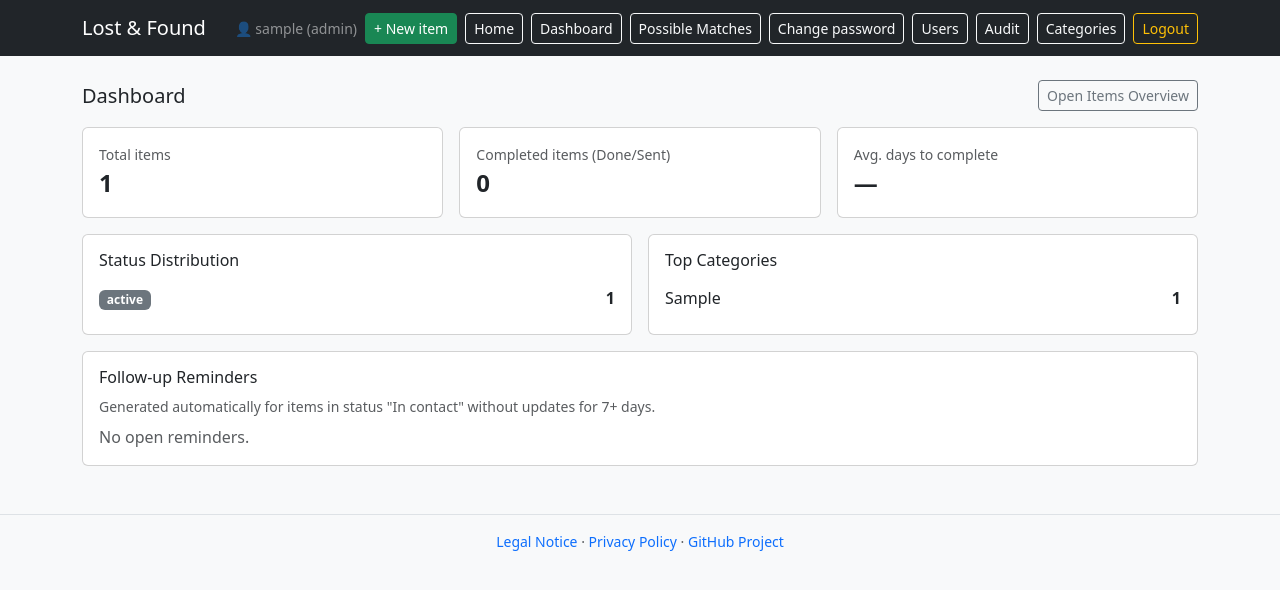
After one commit to bgernand/LostandFound-App, a Flask app: page /dashboard in a window 1280 px wide. The commit adds this page. Shown: the top 590 px of the page. Run offline with Flask 3, Linux system fonts and the light colour scheme; the visitor is signed in with stand-in values (Sample User, id 1); tables that the repository leaves empty hold one stand-in row (values such as "Sample post"); parts of the project's set-up code (start-up, migrations or seed data) failed here and were passed over.

Commit message:
A lot of new Features

```diff
--- a/app.py
+++ b/app.py
@@ -93,7 +93,8 @@ STATUS_COLORS = {
     "Lost forever": "dark",
 }
 
-ROLES = ["admin", "staff"]
+ROLES = ["admin", "staff", "viewer"]
+WRITE_ROLES = ("admin", "staff")
 CONTACT_WAYS = ["Yellow sheet", "E-Mail", "Other (Put in note)"]
 SAVED_SEARCH_SCOPES = {"index", "matches"}
 SAVED_SEARCH_ALLOWED_KEYS = {
@@ -115,6 +116,13 @@ STOPWORDS = {
     "the", "a", "an", "and", "or", "of", "to", "for", "with", "in", "on",
     "is", "are", "am", "my", "your", "our", "der", "die", "das", "und",
     "ein", "eine", "mit", "im", "am", "zu", "von", "la", "le", "de"
+}
+SEARCH_SYNONYMS = {
+    "phone": ["telefon", "tel", "mobile", "handy"],
+    "mail": ["email", "e-mail"],
+    "key": ["keys", "schluessel", "schlüssel"],
+    "wallet": ["purse", "geldbeutel", "portemonnaie"],
+    "bag": ["backpack", "rucksack"],
 }
 
 
@@ -324,6 +332,23 @@ def init_db():
         CREATE INDEX IF NOT EXISTS idx_saved_searches_user_scope
         ON saved_searches(user_id, scope, created_at)
     """)
+    conn.execute("""
+        CREATE TABLE IF NOT EXISTS reminders (
+            id INTEGER PRIMARY KEY AUTOINCREMENT,
+            item_id INTEGER NOT NULL,
+            reminder_type TEXT NOT NULL,
+            message TEXT NOT NULL,
+            due_at TEXT NOT NULL,
+            is_done INTEGER NOT NULL DEFAULT 0,
+            created_at TEXT NOT NULL,
+            done_at TEXT,
+            FOREIGN KEY(item_id) REFERENCES items(id) ON DELETE CASCADE
+        )
+    """)
+    conn.execute("""
+        CREATE INDEX IF NOT EXISTS idx_reminders_open_due
+        ON reminders(is_done, due_at)
+    """)
 
     # Public link features
     ensure_column(conn, "items", "public_token", "TEXT")
@@ -425,6 +450,47 @@ def auto_mark_lost_forever(conn):
     return cur.rowcount or 0
 
 
+def auto_create_followup_reminders(conn):
+    cutoff = (datetime.utcnow() - timedelta(days=7)).isoformat(timespec="seconds")
+    rows = conn.execute(
+        """
+        SELECT i.id, i.title, coalesce(i.updated_at, i.created_at) AS last_touch
+        FROM items i
+        WHERE i.status='In contact'
+          AND coalesce(i.updated_at, i.created_at) IS NOT NULL
+          AND coalesce(i.updated_at, i.created_at) <= ?
+        """,
+        (cutoff,),
+    ).fetchall()
+    created = 0
+    for r in rows:
+        existing = conn.execute(
+            """
+            SELECT id
+            FROM reminders
+            WHERE item_id=? AND reminder_type='followup' AND is_done=0
+            LIMIT 1
+            """,
+            (int(r["id"]),),
+        ).fetchone()
+        if existing:
+            continue
+        conn.execute(
+            """
+            INSERT INTO reminders (item_id, reminder_type, message, due_at, is_done, created_at)
+            VALUES (?, 'followup', ?, ?, 0, ?)
+            """,
+            (
+                int(r["id"]),
+                f"Follow up pending contact for item #{int(r['id'])}: {r['title'] or 'Untitled'}",
+                now_utc(),
+                now_utc(),
+            ),
+        )
+        created += 1
+    return created
+
+
 @app.before_request
 def _auto_status_maintenance():
     global _status_maintenance_day
@@ -435,6 +501,7 @@ def _auto_status_maintenance():
     conn = get_db()
     try:
         changed = auto_mark_lost_forever(conn)
+        reminders = auto_create_followup_reminders(conn)
         conn.commit()
     finally:
         conn.close()
@@ -442,11 +509,20 @@ def _auto_status_maintenance():
     _status_maintenance_day = today
     if changed > 0:
         app.logger.info("Auto status maintenance: %s items set to 'Lost forever'.", changed)
+    if reminders > 0:
+        app.logger.info("Auto reminders: %s follow-up reminders created.", reminders)
 
 
 @app.context_processor
 def inject_globals():
-    return dict(STATUS_COLORS=STATUS_COLORS, CONTACT_WAYS=CONTACT_WAYS, csrf_token=csrf_token)
+    u = current_user()
+    can_write = bool(u and u["role"] in WRITE_ROLES)
+    return dict(
+        STATUS_COLORS=STATUS_COLORS,
+        CONTACT_WAYS=CONTACT_WAYS,
+        csrf_token=csrf_token,
+        can_write=can_write,
+    )
 
 
 @app.before_request
@@ -749,6 +825,27 @@ def parse_iso_date(value):
         return None
 
 
+def expanded_search_terms(query: str, max_terms: int = 8):
+    base = []
+    seen = set()
+    for t in tokenize_text(query):
+        if t in seen:
+            continue
+        seen.add(t)
+        base.append(t)
+        if len(base) >= max_terms:
+            break
+    out = list(base)
+    for t in base:
+        for alt in SEARCH_SYNONYMS.get(t, []):
+            if alt not in seen:
+                out.append(alt)
+                seen.add(alt)
+            if len(out) >= max_terms:
+                return out
+    return out
+
+
 def linked_other_ids(conn, item_id: int, kind: str):
     ensure_item_links_schema(conn)
     if not item_id:
@@ -1055,9 +1152,17 @@ def build_filters(args):
     params = []
 
     if q:
-        sql += " AND (title LIKE ? OR description LIKE ? OR location LIKE ? OR contact LIKE ? OR lost_last_name LIKE ? OR lost_first_name LIKE ?)"
-        like = f"%{q}%"
-        params += [like, like, like, like, like, like]
+        terms = expanded_search_terms(q)
+        q_clauses = []
+        for term in terms:
+            like = f"%{term}%"
+            q_clauses.append(
+                "(title LIKE ? OR description LIKE ? OR location LIKE ? OR contact LIKE ? OR lost_last_name LIKE ? OR lost_first_name LIKE ?)"
+            )
+            params += [like, like, like, like, like, like]
+        q_clauses.append("(soundex(title)=soundex(?) OR soundex(lost_last_name)=soundex(?) OR soundex(lost_first_name)=soundex(?))")
+        params += [q, q, q]
+        sql += " AND (" + " OR ".join(q_clauses) + ")"
 
     if kinds:
         sql += " AND kind IN (" + ",".join(["?"] * len(kinds)) + ")"
@@ -1116,6 +1221,8 @@ def clean_saved_query_string(scope: str, raw_query: str):
         if key in {"date_from", "date_to"} and not parse_iso_date(val):
             continue
         if key == "include_linked" and val != "1":
+            continue
+        if key == "include_lost_forever" and val != "1":
             continue
         if key in {"min_score", "source_limit"}:
             try:
@@ -1274,6 +1381,79 @@ def account_password_post():
 # -------------------------
 # Internal app (login required)
 # -------------------------
+@app.get("/dashboard")
+@login_required
+def dashboard():
+    conn = get_db()
+    status_rows = conn.execute(
+        """
+        SELECT status, COUNT(*) AS c
+        FROM items
+        GROUP BY status
+        ORDER BY c DESC
+        """
+    ).fetchall()
+    top_categories = conn.execute(
+        """
+        SELECT category, COUNT(*) AS c
+        FROM items
+        GROUP BY category
+        ORDER BY c DESC, category ASC
+        LIMIT 8
+        """
+    ).fetchall()
+    kpi = conn.execute(
+        """
+        SELECT
+            COUNT(*) AS total_items,
+            SUM(CASE WHEN status IN ('Done', 'Sent') THEN 1 ELSE 0 END) AS completed_items,
+            AVG(CASE WHEN status IN ('Done', 'Sent') AND updated_at IS NOT NULL
+                     THEN (julianday(updated_at) - julianday(created_at))
+                     ELSE NULL END) AS avg_days_to_complete
+        FROM items
+        """
+    ).fetchone()
+    reminders = conn.execute(
+        """
+        SELECT r.id, r.item_id, r.message, r.due_at, i.kind, i.title, i.status
+        FROM reminders r
+        JOIN items i ON i.id = r.item_id
+        WHERE r.is_done=0
+        ORDER BY r.due_at ASC
+        LIMIT 100
+        """
+    ).fetchall()
+    conn.close()
+    return render_template(
+        "dashboard.html",
+        status_rows=status_rows,
+        top_categories=top_categories,
+        reminders=reminders,
+        kpi=kpi,
+        user=current_user(),
+    )
+
+
+@app.post("/reminders/<int:reminder_id>/done")
+@require_role(*WRITE_ROLES)
+def reminder_done(reminder_id: int):
+    conn = get_db()
+    row = conn.execute(
+        "SELECT id, item_id FROM reminders WHERE id=? AND is_done=0",
+        (reminder_id,),
+    ).fetchone()
+    if not row:
+        conn.close()
+        flash("Reminder not found.", "danger")
+        return redirect(url_for("dashboard"))
+    conn.execute("UPDATE reminders SET is_done=1, done_at=? WHERE id=?", (now_utc(), reminder_id))
+    conn.commit()
+    conn.close()
+    audit("reminder_done", "reminder", reminder_id, f"item_id={row['item_id']}")
+    flash("Reminder marked as done.", "success")
+    return redirect(url_for("dashboard"))
+
+
 @app.get("/")
 @login_required
 def index():
@@ -1293,6 +1473,7 @@ def index():
             SELECT lost_item_id AS id FROM item_links
         """).fetchall()
     }
+    open_reminders = conn.execute("SELECT COUNT(*) AS c FROM reminders WHERE is_done=0").fetchone()["c"]
     u = current_user()
     saved_searches = get_saved_searches(conn, int(u["id"]), "index") if u else []
     conn.close()
@@ -1315,6 +1496,7 @@ def index():
         statuses=STATUSES,
         photo_counts=photo_counts,
         linked_item_ids=linked_item_ids,
+        open_reminders=open_reminders,
         saved_searches=saved_searches,
         current_query=(request.query_string.decode("utf-8") if request.query_string else ""),
         current_path=current_path,
@@ -1363,15 +1545,18 @@ def matches_overview():
     source_params = []
 
     if q:
-        like = f"%{q}%"
-        source_sql += """
-            AND (
-                title LIKE ? OR description LIKE ? OR category LIKE ?
-                OR location LIKE ? OR lost_last_name LIKE ? OR lost_first_name LIKE ?
-                OR CAST(id AS TEXT) = ?
+        terms = expanded_search_terms(q)
+        q_clauses = ["CAST(id AS TEXT) = ?"]
+        source_params.append(q)
+        for term in terms:
+            like = f"%{term}%"
+            q_clauses.append(
+                "(title LIKE ? OR description LIKE ? OR category LIKE ? OR location LIKE ? OR lost_last_name LIKE ? OR lost_first_name LIKE ?)"
             )
-        """
-        source_params += [like, like, like, like, like, like, q]
+            source_params += [like, like, like, like, like, like]
+        q_clauses.append("(soundex(title)=soundex(?) OR soundex(lost_last_name)=soundex(?) OR soundex(lost_first_name)=soundex(?))")
+        source_params += [q, q, q]
+        source_sql += " AND (" + " OR ".join(q_clauses) + ")"
 
     if kinds_selected:
         source_sql += " AND kind IN (" + ",".join(["?"] * len(kinds_selected)) + ")"
@@ -1595,13 +1780,13 @@ def saved_search_delete(search_id: int):
 
 
 @app.get("/items/new")
-@login_required
+@require_role(*WRITE_ROLES)
 def new_item():
     return render_item_form(item=None, matches=[], errors={})
 
 
 @app.post("/items")
-@login_required
+@require_role(*WRITE_ROLES)
 def create_item():
     u = current_user()
 
@@ -1767,6 +1952,20 @@ def detail(item_id: int):
         linked_items = get_linked_items(conn, item)
     except sqlite3.Error:
         linked_items = []
+    timeline = conn.execute(
+        """
+        SELECT a.id, a.action, a.entity_type, a.entity_id, a.details, a.created_at, u.username
+        FROM audit_log a
+        LEFT JOIN users u ON u.id = a.actor_user_id
+        WHERE (a.entity_type='item' AND a.entity_id=?)
+           OR (a.entity_type='item_link' AND (
+                a.details LIKE ? OR a.details LIKE ?
+           ))
+        ORDER BY a.created_at DESC
+        LIMIT 100
+        """,
+        (item_id, f"%found_item_id={item_id}%", f"%lost_item_id={item_id}%"),
+    ).fetchall()
 
     linked_ids = {r["id"] for r in linked_items}
     if link_candidates:
@@ -1779,6 +1978,7 @@ def detail(item_id: int):
         photos=photos,
         matches=matches,
         linked_items=linked_items,
+        timeline=timeline,
         link_q=link_q,
         link_candidates=link_candidates,
         user=current_user()
@@ -1797,7 +1997,7 @@ def uploaded_file(filename):
 
 
 @app.get("/items/<int:item_id>/edit")
-@login_required
+@require_role(*WRITE_ROLES)
 def edit_item(item_id: int):
     conn = get_db()
     item = conn.execute("SELECT * FROM items WHERE id=?", (item_id,)).fetchone()
@@ -1815,7 +2015,7 @@ def edit_item(item_id: int):
 
 
 @app.post("/items/<int:item_id>/update")
-@login_required
+@require_role(*WRITE_ROLES)
 def update_item(item_id: int):
     u = current_user()
     conn = get_db()
@@ -1836,6 +2036,7 @@ def update_item(item_id: int):
     contact = None
     notes = (request.form.get("lost_notes") or "").strip()
     status = (request.form.get("status") or existing["status"]).strip()
+    old_status = existing["status"]
 
     lost = read_lost_fields_from_form() if kind == "lost" else {}
 
@@ -1929,15 +2130,64 @@ def update_item(item_id: int):
     conn.commit()
     conn.close()
 
-    audit("update", "item", item_id, f"user={u['username']} photos_added={saved} linked_status_sync={synced_count}")
+    audit(
+        "update",
+        "item",
+        item_id,
+        f"user={u['username']} status:{old_status}->{status} photos_added={saved} linked_status_sync={synced_count}",
+    )
     flash("Item updated.", "success")
     if synced_count > 1:
         flash(f"Status synchronized to {synced_count} linked items.", "info")
     return redirect(url_for("detail", item_id=item_id))
 
 
+@app.post("/items/bulk-status")
+@require_role(*WRITE_ROLES)
+def bulk_status_update():
+    raw_ids = request.form.getlist("item_ids")
+    new_status = (request.form.get("bulk_status") or "").strip()
+    if new_status not in STATUSES:
+        flash("Please select a valid status.", "danger")
+        return redirect(url_for("index"))
+
+    ids = []
+    seen = set()
+    for raw in raw_ids:
+        try:
+            iid = int((raw or "").strip())
+        except ValueError:
+            continue
+        if iid <= 0 or iid in seen:
+            continue
+        ids.append(iid)
+        seen.add(iid)
+    if not ids:
+        flash("No items selected.", "danger")
+        return redirect(url_for("index"))
+
+    conn = get_db()
+    placeholders = ",".join(["?"] * len(ids))
+    params = [new_status, now_utc()] + ids
+    conn.execute(
+        f"UPDATE items SET status=?, updated_at=? WHERE id IN ({placeholders})",
+        params,
+    )
+    synced_total = 0
+    for iid in ids:
+        synced_total += max(0, sync_linked_group_status(conn, iid, new_status) - 1)
+    conn.commit()
+    conn.close()
+
+    audit("bulk_status", "item", None, f"count={len(ids)} status={new_status} linked_sync={synced_total}")
+    flash(f"Updated {len(ids)} items to '{new_status}'.", "success")
+    if synced_total > 0:
+        flash(f"Additionally synchronized {synced_total} linked items.", "info")
+    return redirect(url_for("index"))
+
+
 @app.post("/items/<int:item_id>/links")
-@login_required
+@require_role(*WRITE_ROLES)
 def create_link(item_id: int):
     target_raw = (request.form.get("target_item_id") or "").strip()
     try:
@@ -1991,7 +2241,7 @@ def create_link(item_id: int):
 
 
 @app.post("/items/<int:item_id>/links/<int:target_id>/delete")
-@login_required
+@require_role(*WRITE_ROLES)
 def delete_link(item_id: int, target_id: int):
     if target_id == item_id:
         flash("Invalid link target.", "danger")
--- a/templates/base.html
+++ b/templates/base.html
@@ -24,8 +24,11 @@
       <div class="ms-auto d-flex flex-column flex-lg-row gap-2 align-items-lg-center mt-3 mt-lg-0">
         {% if user %}
           <span class="text-white-50 small">👤 {{ user['username'] }} ({{ user['role'] }})</span>
-          <a class="btn btn-sm btn-success" href="{{ url_for('new_item') }}">+ New item</a>
+          {% if can_write %}
+            <a class="btn btn-sm btn-success" href="{{ url_for('new_item') }}">+ New item</a>
+          {% endif %}
           <a class="btn btn-sm btn-outline-light" href="{{ url_for('index') }}">Home</a>
+          <a class="btn btn-sm btn-outline-light" href="{{ url_for('dashboard') }}">Dashboard</a>
           <a class="btn btn-sm btn-outline-light" href="{{ url_for('matches_overview') }}">Possible Matches</a>
           <a class="btn btn-sm btn-outline-light" href="{{ url_for('account_password') }}">Change password</a>
 
--- /dev/null
+++ b/templates/dashboard.html
@@ -0,0 +1,109 @@
+{% extends "base.html" %}
+{% block content %}
+
+<div class="d-flex justify-content-between align-items-center mb-3">
+  <h5 class="mb-0">Dashboard</h5>
+  <a class="btn btn-sm btn-outline-secondary" href="{{ url_for('index') }}">Open Items Overview</a>
+</div>
+
+<div class="row g-3 mb-3">
+  <div class="col-12 col-md-4">
+    <div class="card">
+      <div class="card-body">
+        <div class="text-muted small">Total items</div>
+        <div class="fs-4 fw-bold">{{ kpi['total_items'] or 0 }}</div>
+      </div>
+    </div>
+  </div>
+  <div class="col-12 col-md-4">
+    <div class="card">
+      <div class="card-body">
+        <div class="text-muted small">Completed items (Done/Sent)</div>
+        <div class="fs-4 fw-bold">{{ kpi['completed_items'] or 0 }}</div>
+      </div>
+    </div>
+  </div>
+  <div class="col-12 col-md-4">
+    <div class="card">
+      <div class="card-body">
+        <div class="text-muted small">Avg. days to complete</div>
+        <div class="fs-4 fw-bold">
+          {% if kpi['avg_days_to_complete'] is not none %}
+            {{ "%.1f"|format(kpi['avg_days_to_complete']) }}
+          {% else %}
+            —
+          {% endif %}
+        </div>
+      </div>
+    </div>
+  </div>
+</div>
+
+<div class="row g-3">
+  <div class="col-12 col-lg-6">
+    <div class="card">
+      <div class="card-body">
+        <h6 class="card-title">Status Distribution</h6>
+        <ul class="list-group list-group-flush">
+          {% for r in status_rows %}
+            <li class="list-group-item d-flex justify-content-between align-items-center px-0">
+              <span>
+                <span class="badge text-bg-{{ STATUS_COLORS.get(r['status'], 'secondary') }}">{{ r['status'] }}</span>
+              </span>
+              <span class="fw-semibold">{{ r['c'] }}</span>
+            </li>
+          {% else %}
+            <li class="list-group-item px-0 text-muted">No data.</li>
+          {% endfor %}
+        </ul>
+      </div>
+    </div>
+  </div>
+  <div class="col-12 col-lg-6">
+    <div class="card">
+      <div class="card-body">
+        <h6 class="card-title">Top Categories</h6>
+        <ul class="list-group list-group-flush">
+          {% for r in top_categories %}
+            <li class="list-group-item d-flex justify-content-between align-items-center px-0">
+              <span>{{ r['category'] or "—" }}</span>
+              <span class="fw-semibold">{{ r['c'] }}</span>
+            </li>
+          {% else %}
+            <li class="list-group-item px-0 text-muted">No data.</li>
+          {% endfor %}
+        </ul>
+      </div>
+    </div>
+  </div>
+</div>
+
+<div class="card mt-3">
+  <div class="card-body">
+    <h6 class="card-title">Follow-up Reminders</h6>
+    <div class="small text-muted mb-2">Generated automatically for items in status "In contact" without updates for 7+ days.</div>
+    <div class="list-group">
+      {% for r in reminders %}
+        <div class="list-group-item d-flex justify-content-between align-items-start gap-2">
+          <div>
+            <a href="{{ url_for('detail', item_id=r['item_id']) }}" class="fw-semibold text-decoration-none">
+              #{{ r['item_id'] }} {% if r['kind'] == 'lost' %}🔎 Lost Request:{% else %}📦 Found Item:{% endif %} {{ r['title'] }}
+            </a>
+            <div class="small">{{ r['message'] }}</div>
+            <div class="small text-muted">Due: {{ r['due_at'] }} · Status: {{ r['status'] }}</div>
+          </div>
+          {% if can_write %}
+            <form method="post" action="{{ url_for('reminder_done', reminder_id=r['id']) }}">
+              <input type="hidden" name="_csrf_token" value="{{ csrf_token() }}">
+              <button class="btn btn-sm btn-outline-success" type="submit">Done</button>
+            </form>
+          {% endif %}
+        </div>
+      {% else %}
+        <div class="text-muted">No open reminders.</div>
+      {% endfor %}
+    </div>
+  </div>
+</div>
+
+{% endblock %}
```
Also changed, not shown: DeploymentGuide.md (+17 -0 lines), templates/detail.html (+39 -0 lines), templates/index.html (+31 -3 lines), templates/matches.html (+7 -5 lines), tests/test_app_basic.py (added, +33 -0 lines), .github/workflows/ci.yml (added), README.md.
